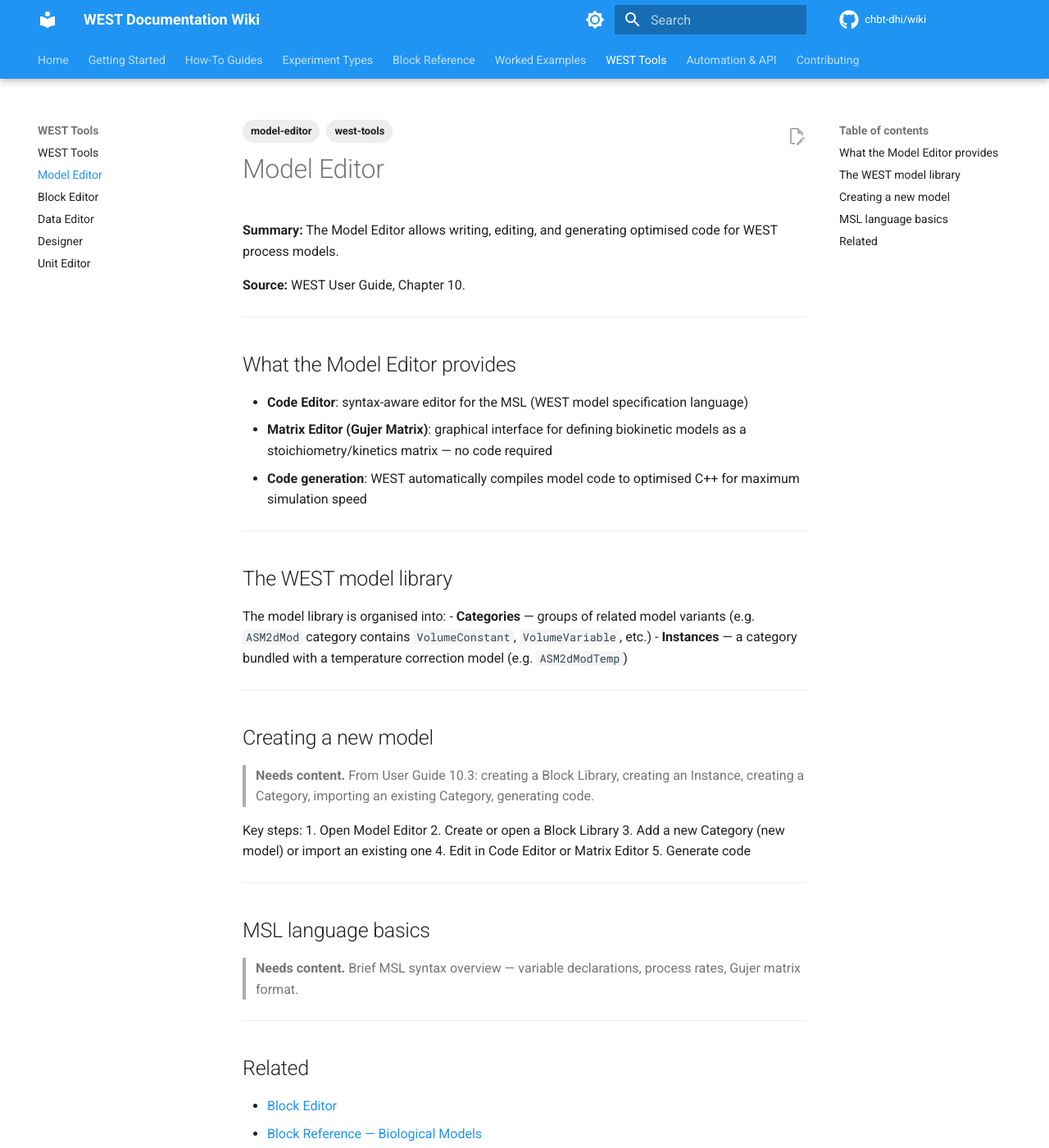
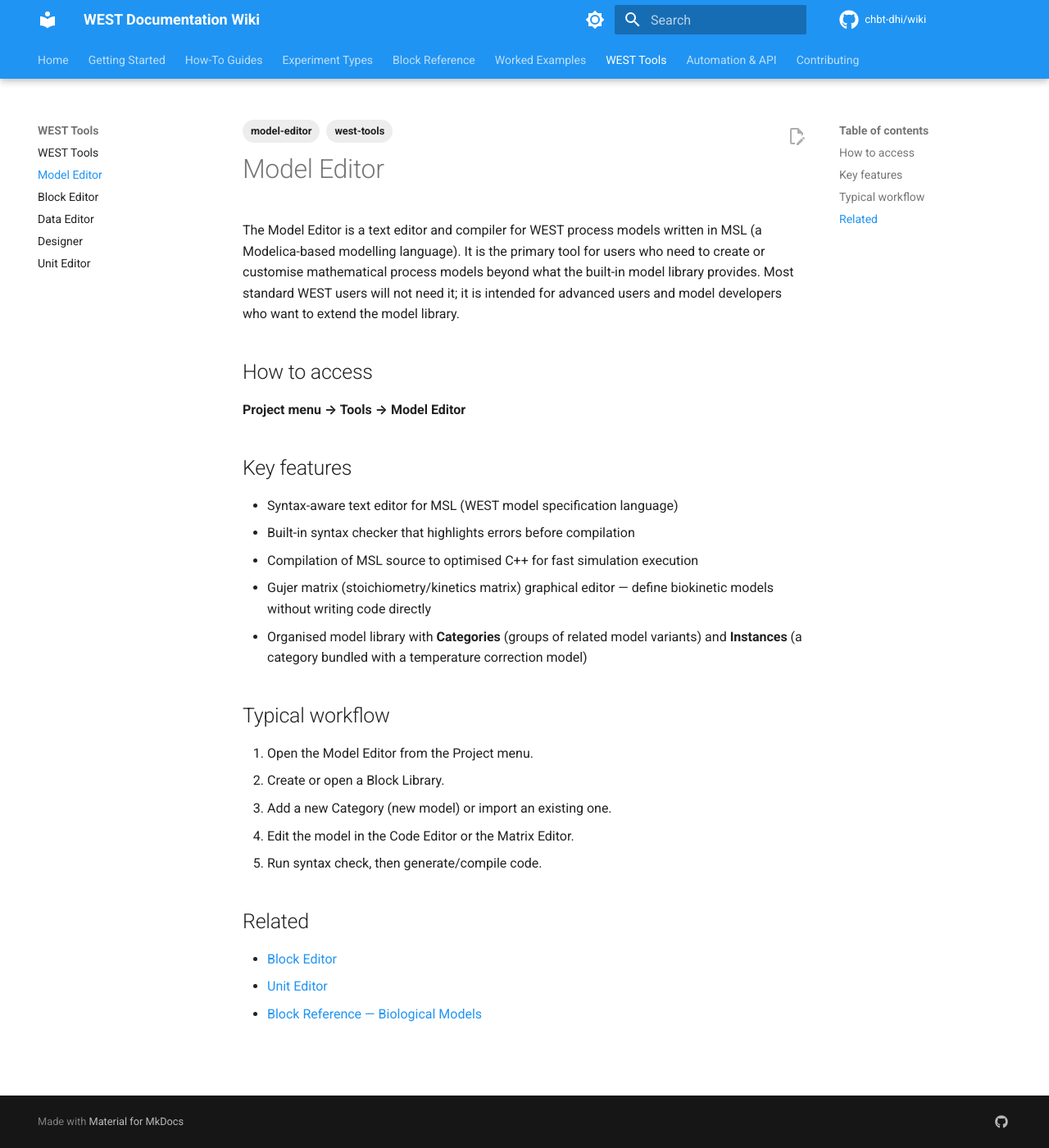
Before and after one commit to CHBT-DHI/Wiki, an MkDocs documentation site: the page built from docs/west-tools/model-editor.md, in a window 1280 px wide and 1400 px high. Shown: the whole window at 82% size. Built offline with MkDocs 1.6.1 and Material for MkDocs 9.7.7, drawn with Linux system fonts in a browser that asks for light colours; comment, search, counter and statistics services are not loaded.

Commit message:
docs(west-tools): populate Model Editor reference page

```diff
--- a/docs/west-tools/model-editor.md
+++ b/docs/west-tools/model-editor.md
@@ -6,49 +6,30 @@
 
 # Model Editor
 
-**Summary:** The Model Editor allows writing, editing, and generating optimised code for WEST process models.
+The Model Editor is a text editor and compiler for WEST process models written in MSL (a Modelica-based modelling language). It is the primary tool for users who need to create or customise mathematical process models beyond what the built-in model library provides. Most standard WEST users will not need it; it is intended for advanced users and model developers who want to extend the model library.
 
-**Source:** WEST User Guide, Chapter 10.
+## How to access
 
----
+**Project menu → Tools → Model Editor**
 
-## What the Model Editor provides
+## Key features
 
-- **Code Editor**: syntax-aware editor for the MSL (WEST model specification language)
-- **Matrix Editor (Gujer Matrix)**: graphical interface for defining biokinetic models as a stoichiometry/kinetics matrix — no code required
-- **Code generation**: WEST automatically compiles model code to optimised C++ for maximum simulation speed
+- Syntax-aware text editor for MSL (WEST model specification language)
+- Built-in syntax checker that highlights errors before compilation
+- Compilation of MSL source to optimised C++ for fast simulation execution
+- Gujer matrix (stoichiometry/kinetics matrix) graphical editor — define biokinetic models without writing code directly
+- Organised model library with **Categories** (groups of related model variants) and **Instances** (a category bundled with a temperature correction model)
 
----
+## Typical workflow
 
-## The WEST model library
-
-The model library is organised into:
-- **Categories** — groups of related model variants (e.g. `ASM2dMod` category contains `VolumeConstant`, `VolumeVariable`, etc.)
-- **Instances** — a category bundled with a temperature correction model (e.g. `ASM2dModTemp`)
-
----
-
-## Creating a new model
-
-> **Needs content.** From User Guide 10.3: creating a Block Library, creating an Instance, creating a Category, importing an existing Category, generating code.
-
-Key steps:
-1. Open Model Editor
-2. Create or open a Block Library
-3. Add a new Category (new model) or import an existing one
-4. Edit in Code Editor or Matrix Editor
-5. Generate code
-
----
-
-## MSL language basics
-
-> **Needs content.** Brief MSL syntax overview — variable declarations, process rates, Gujer matrix format.
-
----
+1. Open the Model Editor from the Project menu.
+2. Create or open a Block Library.
+3. Add a new Category (new model) or import an existing one.
+4. Edit the model in the Code Editor or the Matrix Editor.
+5. Run syntax check, then generate/compile code.
 
 ## Related
 
 - [Block Editor](block-editor.md)
+- [Unit Editor](unit-editor.md)
 - [Block Reference — Biological Models](../block-reference/biological-models.md)
-- [Developer context](../contributing.md)
```
